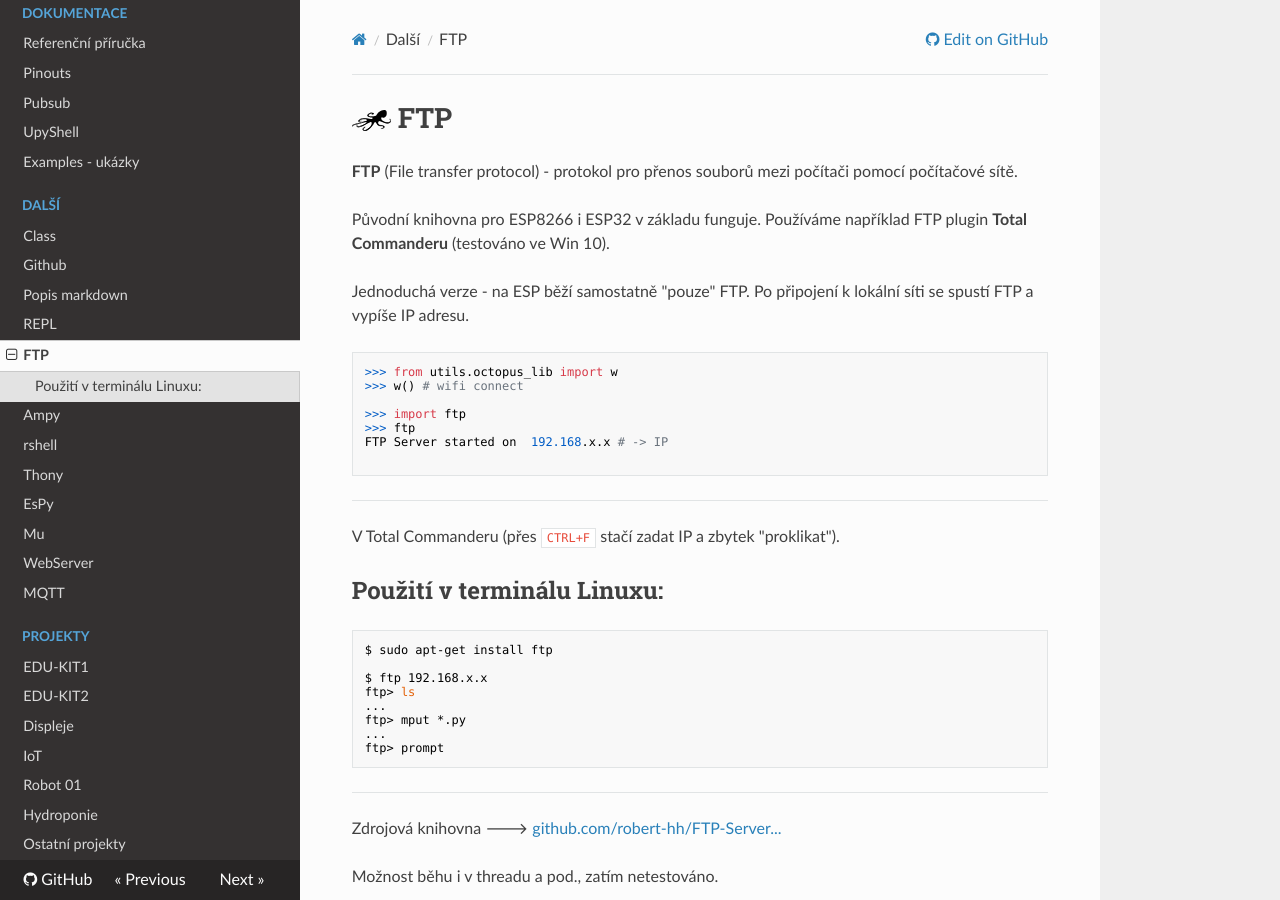
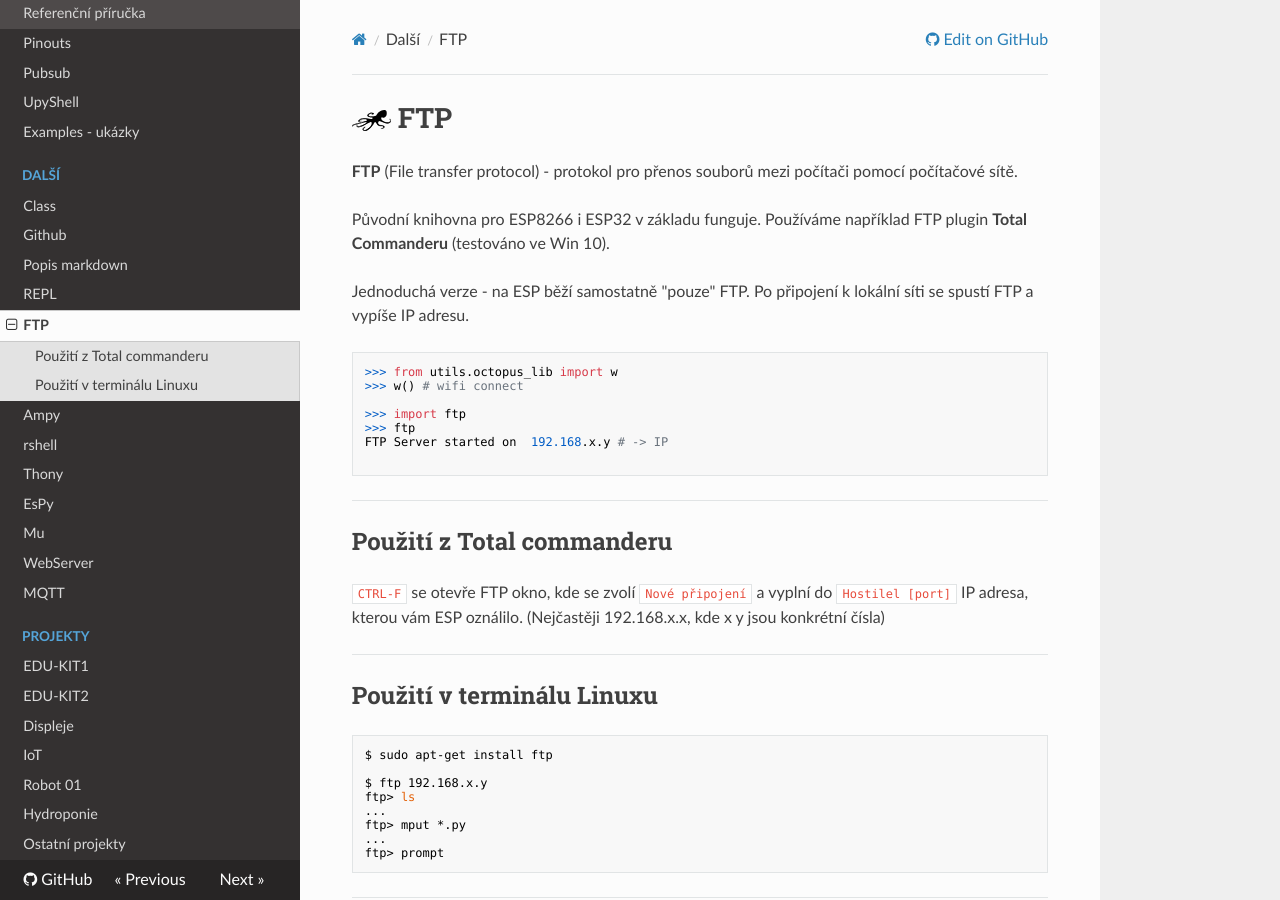
Before and after one commit to octopuslab-cz/docs_octopuslab_cz, an MkDocs documentation site: the page built from docs/ftp.md, in a window 1280 px wide and 900 px high. Built offline with MkDocs 1.6.1, drawn with Linux system fonts in a browser that asks for light colours; nearby versions of some CDN libraries.

Commit message:
ftp comm

````diff
--- a/docs/ftp.md
+++ b/docs/ftp.md
@@ -15,26 +15,33 @@ Jednoduchá verze - na ESP běží samostatně "pouze" FTP. Po připojení k lok
 
 >>> import ftp
 >>> ftp
-FTP Server started on  192.168.x.x # -> IP
+FTP Server started on  192.168.x.y # -> IP
 
 ```
 
 ---
 
-V Total Commanderu (přes `CTRL+F` stačí zadat IP a zbytek "proklikat").
+## Použití z Total commanderu
 
-## Použití v terminálu Linuxu:
+`CTRL-F` se otevře FTP okno, kde se zvolí `Nové připojení` a vyplní do `Hostilel [port]` IP adresa, kterou vám ESP oználilo.
+(Nejčastěji 192.168.x.x, kde x y jsou konkrétní čísla)
+
+---
+
+## Použití v terminálu Linuxu
 
 ```bash
 $ sudo apt-get install ftp
 
-$ ftp 192.168.x.x
+$ ftp 192.168.x.y
 ftp> ls
 ...
 ftp> mput *.py
 ...
 ftp> prompt
 ```
+
+
 
 ---
 
````
Also changed, not shown: docs/basicdoc.md (+7 -1 lines).
